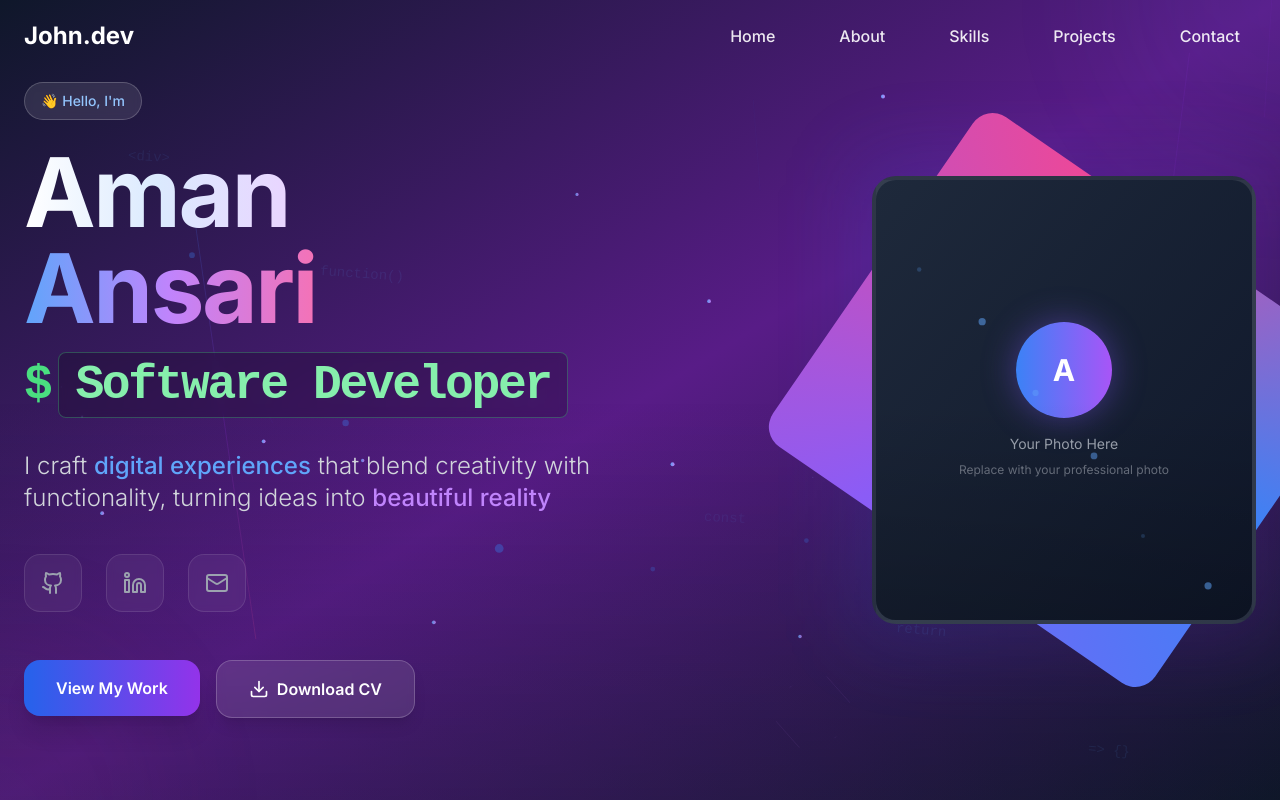
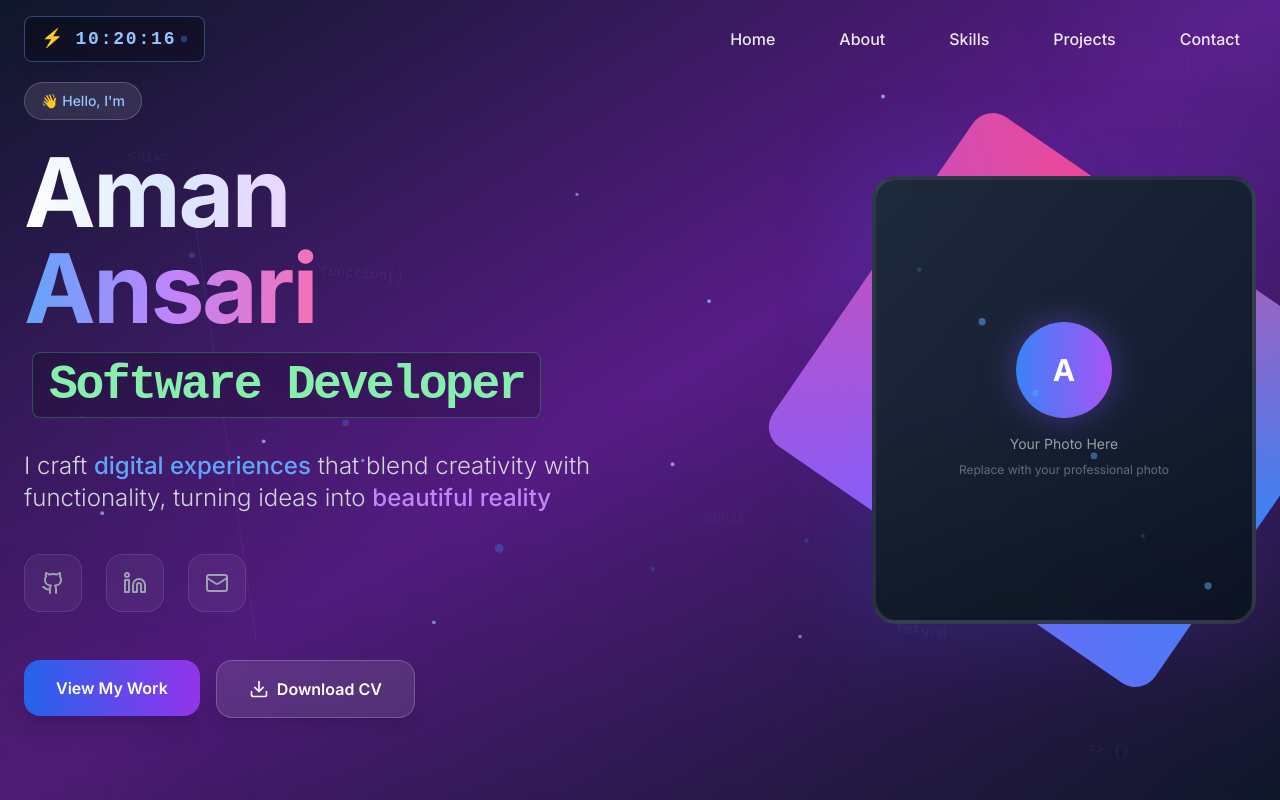
Before and after one commit to ansariamann/portfolio, a Next.js app: page / in a window 1280 px wide. Shown: the top 800 px of the page. Built offline with nearby package versions, Linux system fonts and the light colour scheme.

Commit message:
Major refactor: restructure components directory

```diff
--- a/components/layout/Header.tsx
+++ b/components/layout/Header.tsx
@@ -4,6 +4,7 @@ import { useState, useEffect } from "react";
 import { motion, AnimatePresence } from "framer-motion";
 import { NavigationItem } from "@/types";
 import { scrollToSection } from "@/lib/utils";
+import { HeaderClock } from "@/components/ui/DigitalClock";
 
 const navigationItems: NavigationItem[] = [
   { label: "Home", href: "#home" },
@@ -67,29 +68,26 @@ export default function Header() {
     >
       <nav className="container mx-auto px-6 py-4">
         <div className="flex items-center justify-between">
-          {/* Modern Logo */}
+          {/* Digital Clock */}
           <motion.div
             className="relative group"
             whileHover={{ scale: 1.05 }}
             whileTap={{ scale: 0.95 }}
           >
-            <button
+            <div
               onClick={() => handleScrollToSection("#home")}
-              className={`text-2xl font-bold transition-all duration-300 ${
-                isScrolled ? "text-slate-800" : "text-white"
-              } hover:bg-gradient-to-r hover:from-blue-600 hover:to-purple-600 hover:bg-clip-text hover:text-transparent`}
+              className="cursor-pointer"
+              role="button"
+              tabIndex={0}
+              onKeyDown={(e) => {
+                if (e.key === "Enter" || e.key === " ") {
+                  handleScrollToSection("#home");
+                }
+              }}
               aria-label="Go to home section"
             >
-              <span className="relative">
-                John.dev
-                <motion.div
-                  className="absolute -bottom-1 left-0 h-0.5 bg-gradient-to-r from-blue-600 to-purple-600 opacity-0 group-hover:opacity-100 transition-opacity duration-300"
-                  initial={{ width: 0 }}
-                  whileHover={{ width: "100%" }}
-                  transition={{ duration: 0.3 }}
-                />
-              </span>
-            </button>
+              <HeaderClock isScrolled={isScrolled} />
+            </div>
           </motion.div>
 
           {/* Modern Desktop Navigation */}
--- a/components/sections/AboutSection.tsx
+++ b/components/sections/AboutSection.tsx
@@ -544,9 +544,7 @@ export default function AboutSection() {
                   <div className="w-8 h-8 bg-gradient-to-r from-blue-500 to-purple-500 rounded-full flex items-center justify-center mr-3">
                     <span className="text-white text-sm font-bold">A</span>
                   </div>
-                  <span className="text-slate-600 font-medium">
-                    Aman Ansari
-                  </span>
+                  <span className="text-slate-600 font-medium">-Aman</span>
                 </div>
               </motion.div>
             </motion.div>
--- a/components/sections/HeroSection.tsx
+++ b/components/sections/HeroSection.tsx
@@ -315,7 +315,7 @@ export default function HeroSection() {
           return true;
         }
         return false;
-      } catch (error) {
+      } catch {
         return false;
       }
     };
@@ -397,9 +397,7 @@ export default function HeroSection() {
                   </span>
                   <br />
                   <div className="mt-4 flex items-center">
-                    <span className="text-green-400 text-2xl md:text-3xl lg:text-4xl xl:text-5xl font-mono mr-2">
-                      $
-                    </span>
+                    <span className="text-green-400 text-2xl md:text-3xl lg:text-4xl xl:text-5xl font-mono mr-2"></span>
                     <span className="text-2xl md:text-3xl lg:text-4xl xl:text-5xl font-mono text-green-300 bg-black/20 px-4 py-2 rounded-lg border border-green-400/30 backdrop-blur-sm">
                       {shouldReduceAnimations
                         ? "Software Developer"
--- /dev/null
+++ b/components/ui/DigitalClock.tsx
@@ -0,0 +1,246 @@
+"use client";
+
+import { useState, useEffect } from "react";
+import { motion } from "framer-motion";
+
+interface DigitalClockProps {
+  className?: string;
+  showSeconds?: boolean;
+  format24Hour?: boolean;
+  showDate?: boolean;
+}
+
+export default function DigitalClock({
+  className = "",
+  showSeconds = true,
+  format24Hour = true,
+  showDate = false,
+}: DigitalClockProps) {
+  const [time, setTime] = useState(new Date());
+
+  useEffect(() => {
+    const timer = setInterval(() => {
+      setTime(new Date());
+    }, 1000);
+
+    return () => clearInterval(timer);
+  }, []);
+
+  const formatTime = (date: Date) => {
+    let hours = date.getHours();
+    const minutes = date.getMinutes();
+    const seconds = date.getSeconds();
+    let ampm = "";
+
+    if (!format24Hour) {
+      ampm = hours >= 12 ? "PM" : "AM";
+      hours = hours % 12;
+      hours = hours ? hours : 12; // 0 should be 12
+    }
+
+    const formattedHours = hours.toString().padStart(2, "0");
+    const formattedMinutes = minutes.toString().padStart(2, "0");
+    const formattedSeconds = seconds.toString().padStart(2, "0");
+
+    let timeString = `${formattedHours}:${formattedMinutes}`;
+
+    if (showSeconds) {
+      timeString += `:${formattedSeconds}`;
+    }
+
+    if (!format24Hour) {
+      timeString += ` ${ampm}`;
+    }
+
+    return timeString;
+  };
+
+  const formatDate = (date: Date) => {
+    return date.toLocaleDateString("en-US", {
+      weekday: "short",
+      month: "short",
+      day: "numeric",
+    });
+  };
+
+  return (
+    <motion.div
+      className={`font-mono text-center ${className}`}
+      initial={{ opacity: 0, scale: 0.9 }}
+      animate={{ opacity: 1, scale: 1 }}
+      transition={{ duration: 0.5 }}
+    >
+      {/* Digital Clock Display */}
+      <motion.div
+        className="relative"
+        whileHover={{ scale: 1.05 }}
+        transition={{ duration: 0.2 }}
+      >
+        {/* Background glow effect */}
+        <motion.div
+          className="absolute inset-0 bg-gradient-to-r from-blue-500/20 to-green-500/20 rounded-lg blur-sm opacity-0"
+          whileHover={{ opacity: 1 }}
+          transition={{ duration: 0.3 }}
+        />
+
+        {/* Main time display */}
+        <div className="relative bg-black/20 backdrop-blur-sm border border-green-400/30 rounded-lg px-3 py-2">
+          <motion.span
+            className="text-green-400 font-bold tracking-wider"
+            key={formatTime(time)} // Re-animate on time change
+            initial={{ opacity: 0.7 }}
+            animate={{ opacity: 1 }}
+            transition={{ duration: 0.1 }}
+          >
+            {formatTime(time)}
+          </motion.span>
+
+          {/* Blinking colon effect for seconds */}
+          {showSeconds && (
+            <motion.span
+              className="text-green-300 ml-1"
+              animate={{ opacity: [1, 0.3, 1] }}
+              transition={{ duration: 1, repeat: Infinity }}
+            >
+              •
+            </motion.span>
+          )}
+        </div>
+
+        {/* Optional date display */}
+        {showDate && (
+          <motion.div
+            className="mt-1 text-xs text-gray-400 font-mono"
+            initial={{ opacity: 0, y: 5 }}
+            animate={{ opacity: 1, y: 0 }}
+            transition={{ delay: 0.2 }}
+          >
+            {formatDate(time)}
+          </motion.div>
+        )}
+      </motion.div>
+    </motion.div>
+  );
+}
+
+// Export a simplified version for header use
+export function HeaderClock({ isScrolled }: { isScrolled: boolean }) {
+  const [time, setTime] = useState(new Date());
+  const [mounted, setMounted] = useState(false);
+
+  // Handle hydration
+  useEffect(() => {
+    setMounted(true);
+    const timer = setInterval(() => {
+      setTime(new Date());
+    }, 1000);
+
+    return () => clearInterval(timer);
+  }, []);
+
+  const formatTime = (date: Date) => {
+    const hours = date.getHours().toString().padStart(2, "0");
+    const minutes = date.getMinutes().toString().padStart(2, "0");
+    const seconds = date.getSeconds().toString().padStart(2, "0");
+    return `${hours}:${minutes}:${seconds}`;
+  };
+
+  // Show placeholder during hydration
+  if (!mounted) {
+    return (
+      <div className="font-mono text-lg font-bold">
+        <div className="relative bg-black/30 backdrop-blur-sm border border-blue-400/40 rounded-lg px-4 py-2 shadow-lg">
+          <div className="flex items-center space-x-1">
+            <span
+              className={`mr-2 transition-colors duration-300 ${
+                isScrolled ? "text-blue-600" : "text-blue-400"
+              }`}
+            >
+              ⚡
+            </span>
+            <span
+              className={`font-mono font-bold tracking-wider transition-colors duration-300 ${
+                isScrolled ? "text-slate-800" : "text-blue-300"
+              }`}
+            >
+              --:--:--
+            </span>
+            <div
+              className={`w-2 h-2 rounded-full ml-2 ${
+                isScrolled ? "bg-blue-600" : "bg-blue-400"
+              }`}
+            />
+          </div>
+        </div>
+      </div>
+    );
+  }
+
+  return (
+    <motion.div
+      className="font-mono text-lg font-bold"
+      initial={{ opacity: 0, scale: 0.9 }}
+      animate={{ opacity: 1, scale: 1 }}
+      transition={{ duration: 0.5 }}
+      whileHover={{ scale: 1.05 }}
+    >
+      {/* Digital clock container */}
+      <div className="relative group">
+        {/* Background glow effect */}
+        <motion.div
+          className="absolute inset-0 bg-gradient-to-r from-blue-500/20 to-cyan-500/20 rounded-lg blur-sm opacity-0 group-hover:opacity-100"
+          transition={{ duration: 0.3 }}
+        />
+
+        {/* Main clock display */}
+        <div className="relative bg-black/30 backdrop-blur-sm border border-blue-400/40 rounded-lg px-4 py-2 shadow-lg">
+          <div className="flex items-center space-x-1">
+            {/* Digital clock icon */}
+            <span
+              className={`mr-2 transition-colors duration-300 ${
+                isScrolled ? "text-blue-600" : "text-blue-400"
+              }`}
+            >
+              ⚡
+            </span>
+
+            {/* Time display */}
+            <motion.span
+              className={`font-mono font-bold tracking-wider transition-colors duration-300 ${
+                isScrolled
+                  ? "text-slate-800 group-hover:text-blue-600"
+                  : "text-blue-300 group-hover:text-blue-200"
+              }`}
+              style={{
+                fontFamily: '"Courier New", "Lucida Console", monospace',
+                letterSpacing: "0.1em",
+              }}
+              key={formatTime(time)}
+              initial={{ opacity: 0.8 }}
+              animate={{ opacity: 1 }}
+              transition={{ duration: 0.1 }}
+            >
+              {formatTime(time)}
+            </motion.span>
+
+            {/* Blinking indicator */}
+            <motion.div
+              className={`w-2 h-2 rounded-full ml-2 ${
+                isScrolled ? "bg-blue-600" : "bg-blue-400"
+              }`}
+              animate={{
+                opacity: [1, 0.3, 1],
+                scale: [1, 0.8, 1],
+              }}
+              transition={{
+                duration: 2,
+                repeat: Infinity,
+                ease: "easeInOut",
+              }}
+            />
+          </div>
+        </div>
+      </div>
+    </motion.div>
+  );
+}
--- a/components/ui/index.ts
+++ b/components/ui/index.ts
@@ -3,6 +3,7 @@ export { default as Modal } from "./Modal";
 export { Button } from "./Button";
 export { default as ProjectCard } from "./ProjectCard";
 export { default as ProjectModal } from "./ProjectModal";
+export { default as DigitalClock, HeaderClock } from "./DigitalClock";
 
 // Image and Performance Components
 export { default as OptimizedImage } from "./OptimizedImage";
```
Also changed, not shown: components/layout/Footer.tsx (+9 -8 lines).
